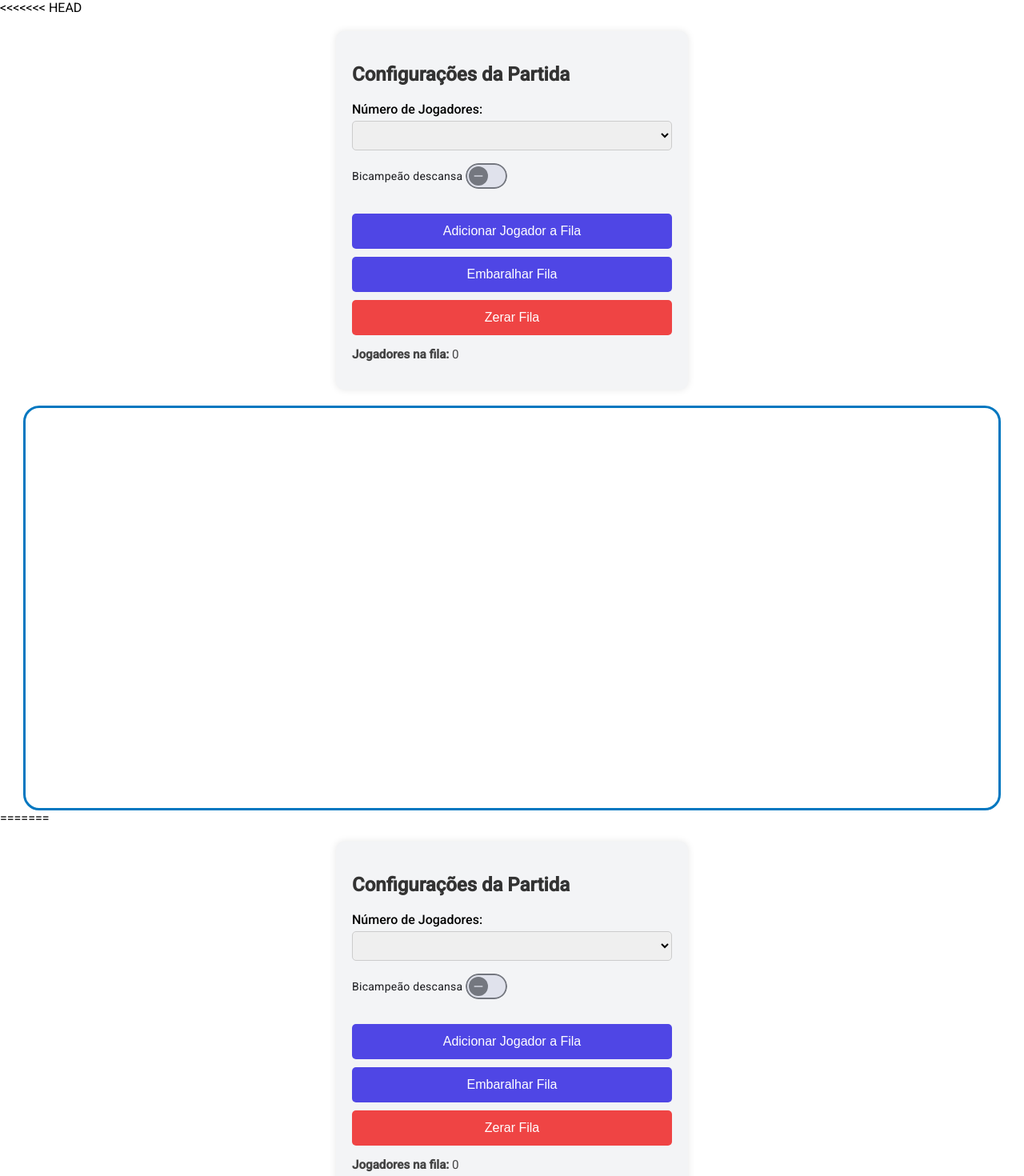
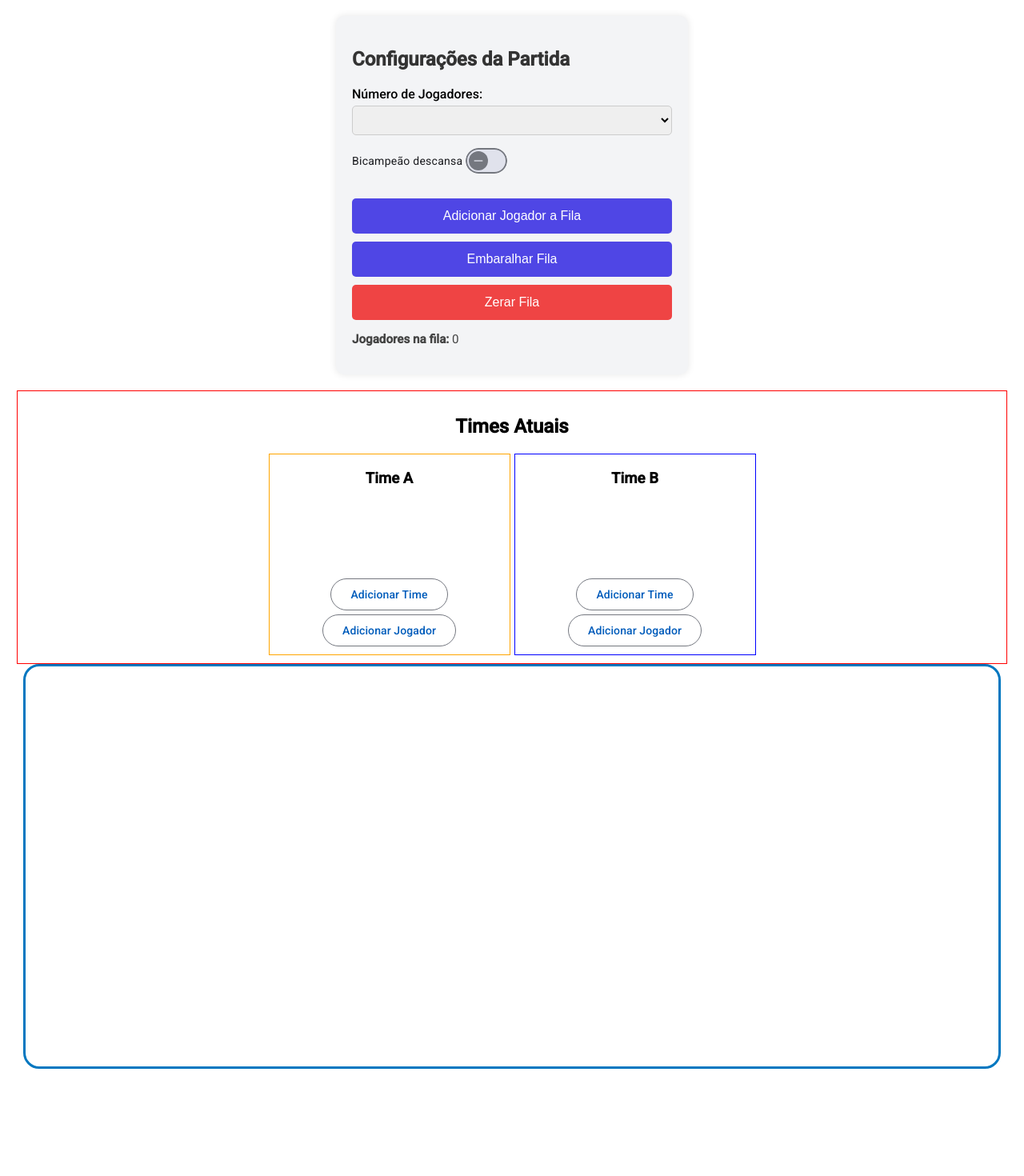
Before and after one commit to gabrielsndev/fila-volei-app, an Angular app: page / in a window 1280 px wide. Shown: the top 1470 px of the page at 80% size. After the commit the page ends 1336 px from the top, so only its background shows below. Built offline with nearby package versions, Linux system fonts and the light colour scheme.

Commit message:
comitando

```diff
--- a/src/app/app.component.html
+++ b/src/app/app.component.html
@@ -1,10 +1,3 @@
-<<<<<<< HEAD
-<!-- <app-confirm></app-confirm> -->
-
-<app-configuracoes></app-configuracoes>
-<app-fila></app-fila>
-=======
 <app-configuracoes></app-configuracoes>
 <app-time-atual></app-time-atual>
 <app-fila></app-fila>
->>>>>>> be1a7dd877dc707fed835db7ed4833db0e957b17
```
